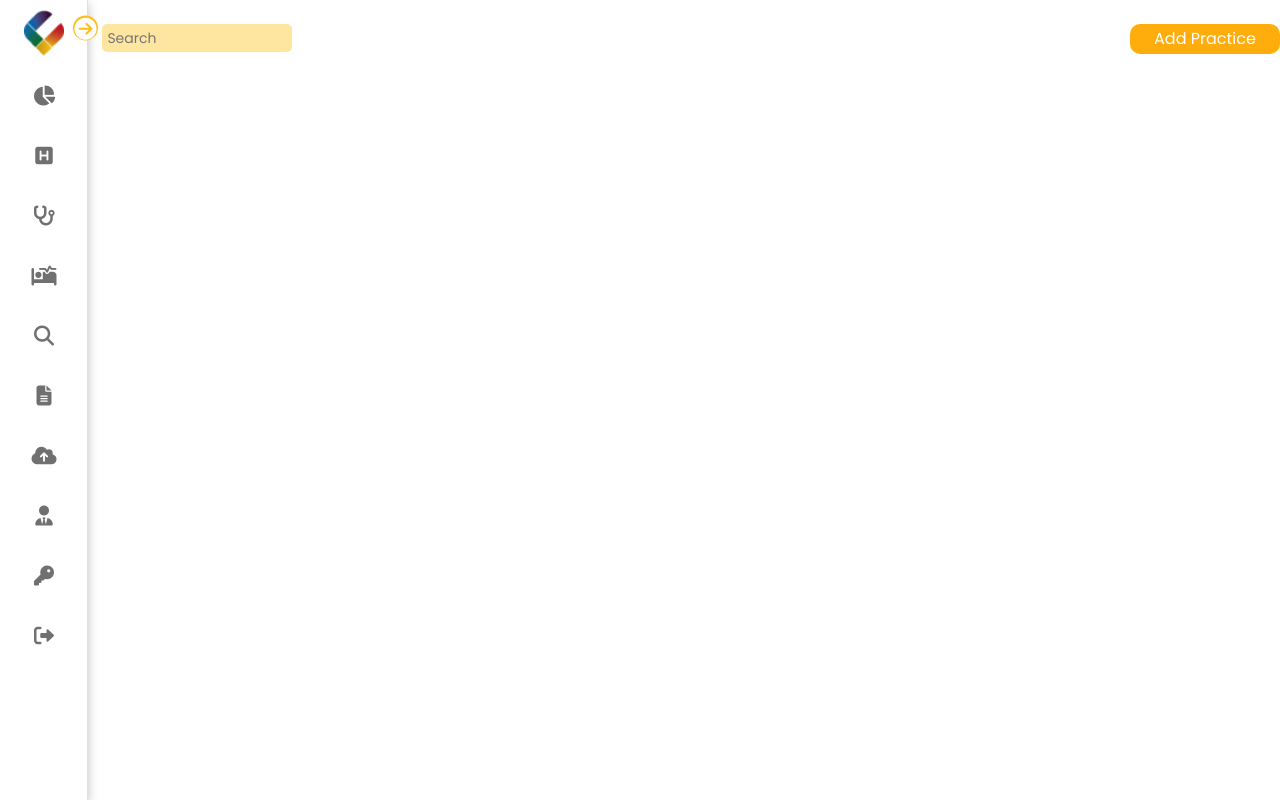
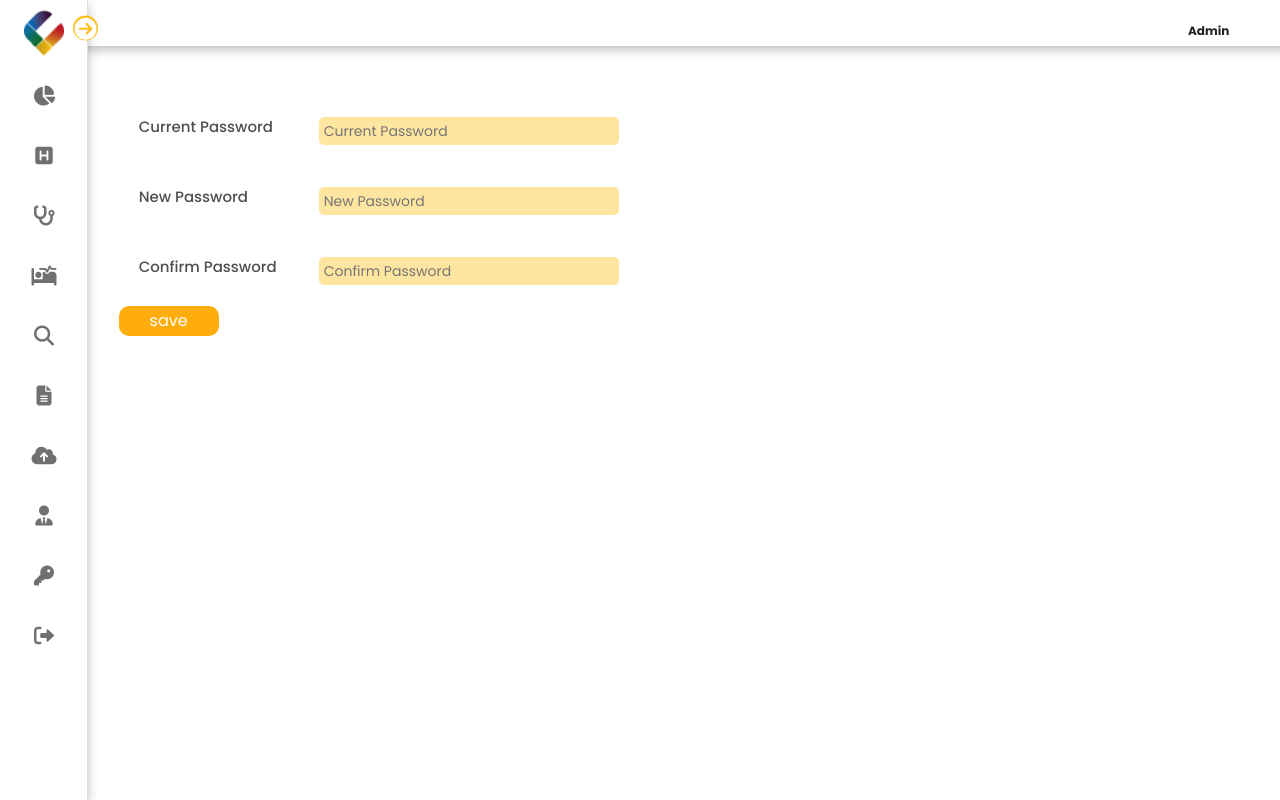
Before and after one commit to Dharaneesh2000/Cornerstohn, a React (Create React App) app: page /adminChangePassword in a window 1280 px wide. Built offline with nearby package versions, Linux system fonts and the light colour scheme.

Commit message:
frorm,employe & passwoed screen are update and new file added

```diff
--- a/src/Admin/AdminChangePassword.js
+++ b/src/Admin/AdminChangePassword.js
@@ -1,40 +1,39 @@
 import React from 'react';
 import "../Login/home.css";
+import AdminHeader from './AdminHeader';
 import AdminSidebar from './Sidebar';
 
 function ChangePassword() {
     return (
-        <div>
-            <AdminSidebar />
-
-        <div className='' style={{paddingLeft:"8%"}}>
-            <br />
-            {/*Add Practice button */}
-            <input className='popInputText' placeholder='Search' type="text"></input>
-            <button className="sButton" style={{width:"150px",float:"right"}} data-bs-toggle="modal" data-bs-target="#exampleModal">
-            Add Practice
-            </button>
-            <div class="modal fade" id="exampleModal" tabindex="-1" aria-labelledby="exampleModalLabel" aria-hidden="true">
-                <div class="modal-dialog modal-fullscreen">
-                    <div class="modal-content">
-                        <div class="modal-header">
-                            <h5 class="modal-title" id="exampleModalLabel" style={{ color: "#4F4F4F" }}><b>Create Practice</b></h5>
-                            <button type="button" class="btn-close" data-bs-dismiss="modal" aria-label="Close"></button>
-                        </div>
-                        <div class="modal-body">
-                        ChangePassword
-                        </div>
-                        <div class="modal-footer">
-                            <button type="button"  class="sButton" style={{width:"anto"}} data-bs-dismiss="modal">Close</button>
-                            <button type="button" class="sButton" style={{width:"anto"}}>Save changes</button>
-                        </div>
-                    </div>
-                </div>
-            </div>
-            {/*Add Practice button end */}
-            </div>
-
+        <div className='container-fluid'>
+      <AdminHeader />
+      <br></br><br></br>
+      <div className='row'>
+        <div className='col-md-1 '>
+          <AdminSidebar />
         </div>
+        <div className='col-md-11'>
+        <br /><br />
+            <table>
+                <tr>
+                    <td style={{width:"200px",height:"70px"}}><h3 className='popText'>Current Password</h3></td>
+                    <td><input type="text" className="popInputText" style={{width:"300px"}} placeholder='Current Password' /></td>
+                </tr>
+                <tr>
+                    <td style={{width:"200px",height:"70px"}}><h3 className='popText'>New Password</h3></td>
+                    <td><input type="text" className="popInputText" style={{width:"300px"}} placeholder='New Password' /></td>
+                </tr>
+                <tr>
+                    <td style={{width:"200px",height:"70px"}}><h3 className='popText'>Confirm Password</h3></td>
+                    <td><input type="text" className="popInputText" style={{width:"300px"}} placeholder='Confirm Password' /></td>
+                </tr>
+                <tr>
+                <input type="submit" value="save" style={{}} className='sButton' />
+                </tr>
+            </table>
+        </div>
+      </div>
+    </div>
     )
 }
 
--- a/src/Admin/AdminEmployees.js
+++ b/src/Admin/AdminEmployees.js
@@ -1,17 +1,22 @@
 import React from 'react';
 import "../Login/home.css";
 import AdminSidebar from './Sidebar';
+import AdminHeader from './AdminHeader';
 
 function Empoloyees() {
     return (
-        <div>
+        <div className='container-fluid'>
+            <AdminHeader />
+            <br></br><br></br>
+            <div className='row'>
+                <div className='col-md-1 '>
                     <AdminSidebar />
-
-        <div className='' style={{paddingLeft:"8%"}}>
+                </div>
+                <div className='col-md-11'>
                     <br />
                     {/*Add Practice button */}
-            <input className='popInputText' placeholder='Search' type="text"></input>
-            <button className="sButton" style={{width:"150px",float:"right"}} data-bs-toggle="modal" data-bs-target="#exampleModal">
+                    <input className='popInputText' style={{ width: "180px", marginLeft: "14px" }} placeholder='Search' type="text"></input>
+                    <button className="sButton" style={{ width: "150px", float: "right" }} data-bs-toggle="modal" data-bs-target="#exampleModal">
                         Add Practice
                     </button>
                     <div class="modal fade" id="exampleModal" tabindex="-1" aria-labelledby="exampleModalLabel" aria-hidden="true">
@@ -22,18 +27,20 @@ function Empoloyees() {
                                     <button type="button" class="btn-close" data-bs-dismiss="modal" aria-label="Close"></button>
                                 </div>
                                 <div class="modal-body">
-                        Empoloyees
+                                    <div>
+                                        ChangePassword
+                                    </div>
                                 </div>
                                 <div class="modal-footer">
-                            <button type="button"  class="sButton" style={{width:"anto"}} data-bs-dismiss="modal">Close</button>
-                            <button type="button" class="sButton" style={{width:"anto"}}>Save changes</button>
+                                    <button type="button" class="sButton" style={{ width: "anto" }} data-bs-dismiss="modal">Close</button>
+                                    <button type="button" class="sButton" style={{ width: "anto" }}>Save changes</button>
                                 </div>
                             </div>
                         </div>
                     </div>
                     {/*Add Practice button end */}
                 </div>
-
+            </div>
         </div>
     )
 }
--- a/src/Admin/AdminForms.js
+++ b/src/Admin/AdminForms.js
@@ -17,26 +17,64 @@ function Forms() {
                     {/*Add Practice button */}
                     <input className='popInputText' placeholder='Search' type="text"></input>
                     <button className="sButton" style={{ width: "150px", float: "right" }} data-bs-toggle="modal" data-bs-target="#exampleModal">
-                        Add Practice
+                        Add Form
                     </button>
                     <div class="modal fade" id="exampleModal" tabindex="-1" aria-labelledby="exampleModalLabel" aria-hidden="true">
-                        <div class="modal-dialog modal-fullscreen">
+                        <div class="modal-dialog">
                             <div class="modal-content">
-                                <div class="modal-header">
-                                    <h5 class="modal-title" id="exampleModalLabel" style={{ color: "#4F4F4F" }}><b>Create Practice</b></h5>
-                                    <button type="button" class="btn-close" data-bs-dismiss="modal" aria-label="Close"></button>
+                                <div class="row">
+                                    <div className='col-6'>
+                                    <h5 class="modal-title" id="exampleModalLabel" style={{ color: "#4F4F4F" }}><b>Create Form</b></h5>
+                                    </div>
+                                    <div className='col-6'>
+                                    <button type="button" style={{float:"right"}} class="btn-close" data-bs-dismiss="modal" aria-label="Close"></button>
+                                    </div>
                                 </div>
                                 <div class="modal-body">
-                                    Forms
+                                <center>
+                                Title* <input type="text" style={{width:"250px"}} placeholder="Enter Hospital name" className="popInputText"></input>
+                                <br /><br />
+                                <button className='sButton' >save</button>
+                                </center>
                                 </div>
-                                <div class="modal-footer">
-                                    <button type="button" class="sButton" style={{ width: "anto" }} data-bs-dismiss="modal">Close</button>
-                                    <button type="button" class="sButton" style={{ width: "anto" }}>Save changes</button>
-                                </div>
+
                             </div>
                         </div>
                     </div>
                     {/*Add Practice button end */}
+                    {/* ----------[table]------------ -----------*/}
+
+          <div className="table-responsive container mt-3">
+            <table class="table table-sm">
+              <thead>
+                <tr>
+                  <th>S.No</th>
+                  <th>Form Name</th>
+                  <th>Status</th>
+                  <th>Action</th>
+                </tr>
+              </thead>
+              <tbody>
+                <tr>
+                  <td>1</td>
+                  <td>101</td>
+                  <td>john</td>
+                  <td>1/20,covai</td>
+                </tr>
+                <tr>
+                  <td>2</td>
+                  <td>102</td>
+                  <td>mary@exam.com</td>
+                  <td>john@exam.com</td>
+                </tr>
+              </tbody>
+            </table>
+            <div className="footer">
+              <center>
+                <button className='sButton'>Previous</button> <button className='sButton' >Next</button>
+              </center>
+            </div>
+          </div>
                 </div>
             </div>
         </div>
```
Lines whose indentation alone changed are shown as unchanged.
